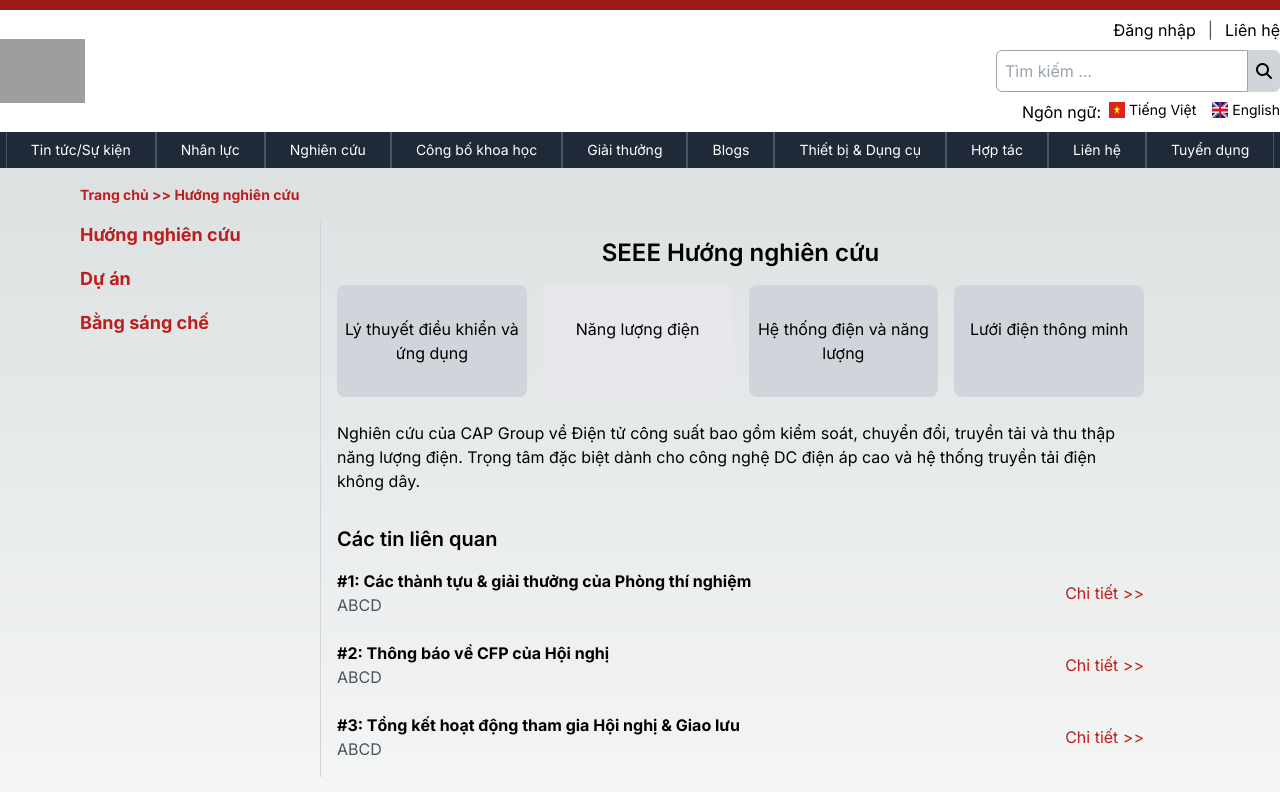
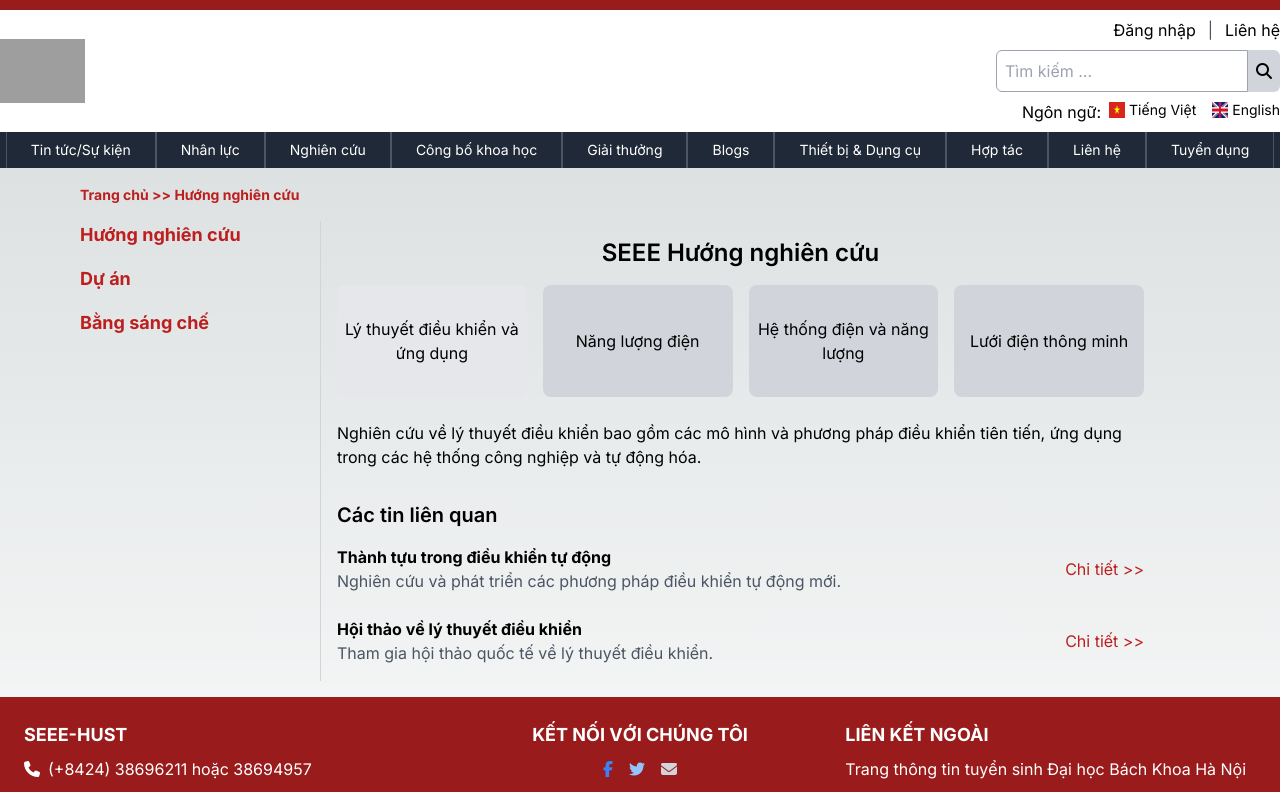
Before and after one commit to vhxmt/cds_ttkt, a Next.js app: page /nghien-cuu/huong-nghien-cuu in a window 1280 px wide. Shown: the top 792 px of the page. Built offline with nearby package versions, Linux system fonts and the light colour scheme; grey boxes are pictures that could not be loaded.

Commit message:
optimise

```diff
--- a/src/app/giai-thuong/giai-thuong-bai-trinh-bay-hoi-nghi/page.tsx
+++ b/src/app/giai-thuong/giai-thuong-bai-trinh-bay-hoi-nghi/page.tsx
@@ -1,4 +1,3 @@
-// src/app/giai-thuong/giai-thuong-khac/page.tsx
 // src/app/giai-thuong/giai-thuong-khac/page.tsx
 'use client'
 import { useState } from 'react';
--- a/src/app/hop-tac/hop-tac-khoi-doanh-nghiep/page.tsx
+++ b/src/app/hop-tac/hop-tac-khoi-doanh-nghiep/page.tsx
@@ -1,13 +1,13 @@
 "use client";
 import CooperationSection from "@/components/frame/CooperationSection";
 import cooperationData from "@/data/cooperations.json";
-import cooperationEventData from "@/data/hop-tac/cooperationEventData.json"; // Importing the new JSON file
+import cooperationEventData from "@/data/hop-tac/cooperationEventData.json";
 import SideMenu from '@/components/display-block/SideMenu';
 import Breadcrumb from '@/components/breadcrumb';
 import NewsList from '@/components/display-block/news/NewsList';
 
 const { domesticCooperation } = cooperationData;
-const { cooperationEventData: newsData } = cooperationEventData; // Accessing the event data
+const { cooperationEventData: newsData } = cooperationEventData;
 
 export default function NewsPage() {
     return (
--- a/src/app/nghien-cuu/huong-nghien-cuu/page.tsx
+++ b/src/app/nghien-cuu/huong-nghien-cuu/page.tsx
@@ -1,61 +1,93 @@
-// src/app/nghien-cuu/huong-nghien-cuu.tsx
-'use client'
+'use client';
+import { useState, useEffect } from 'react';
 import SideMenu from '@/components/display-block/SideMenu';
 import Breadcrumb from '@/components/breadcrumb';
 
+// Define the types for the data based on the JSON structure
+interface ResearchArea {
+    name: string;
+    highlight?: boolean;
+    description?: string;
+    relatedNews?: RelatedNews[];
+}
+
+interface RelatedNews {
+    id: number;
+    title: string;
+    description: string;
+    link: string;
+}
+
+interface ResearchData {
+    title: string;
+    researchAreas: ResearchArea[];
+    description: string;
+    relatedNews: RelatedNews[];
+}
 
 export default function HuongNghienCuu() {
+    const [researchData, setResearchData] = useState<ResearchData | null>(null);
+    const [selectedAreaIndex, setSelectedAreaIndex] = useState<number>(0); // Default to the first item
+
+    useEffect(() => {
+        import('@/data/nghien-cuu/huong-nghien-cuu/data.json')
+            .then((module) => {
+                setResearchData(module.default as ResearchData);
+                // Set default selected area to the first one if data is available
+                if (module.default && module.default.researchAreas.length > 0) {
+                    setSelectedAreaIndex(0);
+                }
+            })
+            .catch((error) => console.error('Error loading JSON data:', error));
+    }, []);
+
+    if (!researchData) {
+        return <div>Loading...</div>;
+    }
+
+    const { title, researchAreas } = researchData;
+    const selectedArea = researchAreas[selectedAreaIndex];
+
+    const handleAreaClick = (index: number) => {
+        setSelectedAreaIndex(index);
+    };
+
     return (
         <div className="max-w-6xl mx-auto p-4">
-            {/* Main Container */}
-            {/* Breadcrumb */}
             <Breadcrumb />
             <div className="flex space-x-4">
-                {/* Side Menu */}
                 <SideMenu currentSection="Nghiên cứu" />
-
-
-                {/* Main Content */}
                 <div className="w-3/4 p-4 border-l border-gray-300">
-                    <h2 className="text-2xl font-semibold mb-4 text-center">SEEE Hướng nghiên cứu</h2>
-
-                    {/* Research Focus Areas */}
+                    <h2 className="text-2xl font-semibold mb-4 text-center">{title}</h2>
                     <div className="grid grid-cols-4 gap-4 mb-6">
-                        <div className="bg-gray-200 text-center py-8 rounded-lg bg-gray-300">Lý thuyết điều khiển và ứng dụng</div>
-                        <div className="bg-gray-200 text-center py-8 rounded-lg ">Năng lượng điện</div>
-                        <div className="bg-gray-200 text-center py-8 rounded-lg bg-gray-300">Hệ thống điện và năng lượng</div>
-                        <div className="bg-gray-200 text-center py-8 rounded-lg bg-gray-300">Lưới điện thông minh</div>
+                        {researchAreas.map((area, index) => (
+                            <button
+                                key={index}
+                                onClick={() => handleAreaClick(index)}
+                                className={`py-8 rounded-lg text-center ${
+                                    selectedAreaIndex === index ? 'bg-gray-200' : 'bg-gray-300'
+                                }`}
+                            >
+                                {area.name}
+                            </button>
+                        ))}
                     </div>
-
-                    {/* Research Description */}
                     <div className="text-base mb-8">
-                        Nghiên cứu của CAP Group về Điện tử công suất bao gồm kiểm soát, chuyển đổi, truyền tải và thu thập năng lượng điện. Trọng tâm đặc biệt dành cho công nghệ DC điện áp cao và hệ thống truyền tải điện không dây.
+                        {selectedArea.description}
                     </div>
-
-                    {/* Related News */}
                     <h3 className="text-xl font-semibold mb-4">Các tin liên quan</h3>
                     <div className="space-y-6">
-                        <div className="flex justify-between items-center">
-                            <div>
-                                <h4 className="font-bold">#1: Các thành tựu & giải thưởng của Phòng thí nghiệm</h4>
-                                <p className="text-gray-600">ABCD</p>
+                        {selectedArea.relatedNews?.map((news) => (
+                            <div key={news.id} className="flex justify-between items-center">
+                                <div>
+                                    <h4 className="font-bold">{news.title}</h4>
+                                    <p className="text-gray-600">{news.description}</p>
+                                </div>
+                                <a href={news.link} className="text-[#BD1E1E]">
+                                    Chi tiết &gt;&gt;
+                                </a>
                             </div>
-                            <a href="#" className="text-[#BD1E1E]">Chi tiết &gt;&gt;</a>
-                        </div>
-                        <div className="flex justify-between items-center">
-                            <div>
-                                <h4 className="font-bold">#2: Thông báo về CFP của Hội nghị</h4>
-                                <p className="text-gray-600">ABCD</p>
-                            </div>
-                            <a href="#" className="text-[#BD1E1E]">Chi tiết &gt;&gt;</a>
-                        </div>
-                        <div className="flex justify-between items-center">
-                            <div>
-                                <h4 className="font-bold">#3: Tổng kết hoạt động tham gia Hội nghị & Giao lưu</h4>
-                                <p className="text-gray-600">ABCD</p>
-                            </div>
-                            <a href="#" className="text-[#BD1E1E]">Chi tiết &gt;&gt;</a>
-                        </div>
+                        ))}
                     </div>
                 </div>
             </div>
--- /dev/null
+++ b/src/data/nghien-cuu/huong-nghien-cuu/data.json
@@ -0,0 +1,102 @@
+{
+    "title": "SEEE Hướng nghiên cứu",
+    "researchAreas": [
+        {
+            "name": "Lý thuyết điều khiển và ứng dụng",
+            "highlight": false,
+            "description": "Nghiên cứu về lý thuyết điều khiển bao gồm các mô hình và phương pháp điều khiển tiên tiến, ứng dụng trong các hệ thống công nghiệp và tự động hóa.",
+            "relatedNews": [
+                {
+                    "id": 1,
+                    "title": "Thành tựu trong điều khiển tự động",
+                    "description": "Nghiên cứu và phát triển các phương pháp điều khiển tự động mới.",
+                    "link": "#"
+                },
+                {
+                    "id": 2,
+                    "title": "Hội thảo về lý thuyết điều khiển",
+                    "description": "Tham gia hội thảo quốc tế về lý thuyết điều khiển.",
+                    "link": "#"
+                }
+            ]
+        },
+        {
+            "name": "Năng lượng điện",
+            "highlight": true,
+            "description": "Nghiên cứu về năng lượng điện bao gồm chuyển đổi, lưu trữ và phân phối năng lượng điện.",
+            "relatedNews": [
+                {
+                    "id": 1,
+                    "title": "Nghiên cứu về pin năng lượng",
+                    "description": "Phát triển công nghệ pin hiệu suất cao.",
+                    "link": "#"
+                },
+                {
+                    "id": 2,
+                    "title": "Hội thảo về năng lượng xanh",
+                    "description": "Tham gia hội thảo quốc tế về năng lượng xanh.",
+                    "link": "#"
+                }
+            ]
+        },
+        {
+            "name": "Hệ thống điện và năng lượng",
+            "highlight": true,
+            "description": "Nghiên cứu về các hệ thống điện và năng lượng bao gồm thiết kế, phân phối và quản lý các hệ thống điện năng lượng.",
+            "relatedNews": [
+                {
+                    "id": 1,
+                    "title": "Dự án cải tiến hệ thống điện",
+                    "description": "Cải tiến hệ thống điện trong khu công nghiệp.",
+                    "link": "#"
+                },
+                {
+                    "id": 2,
+                    "title": "Hội thảo về quản lý năng lượng",
+                    "description": "Tham gia hội thảo về quản lý năng lượng bền vững.",
+                    "link": "#"
+                }
+            ]
+        },
+        {
+            "name": "Lưới điện thông minh",
+            "highlight": true,
+            "description": "Nghiên cứu về lưới điện thông minh bao gồm công nghệ và phương pháp để làm cho lưới điện trở nên thông minh hơn.",
+            "relatedNews": [
+                {
+                    "id": 1,
+                    "title": "Phát triển lưới điện thông minh",
+                    "description": "Các công nghệ mới cho lưới điện thông minh.",
+                    "link": "#"
+                },
+                {
+                    "id": 2,
+                    "title": "Hội thảo về lưới điện tương lai",
+                    "description": "Tham gia hội thảo về tương lai của lưới điện.",
+                    "link": "#"
+                }
+            ]
+        }
+    ],
+    "description": "Nghiên cứu của CAP Group về Điện tử công suất bao gồm kiểm soát, chuyển đổi, truyền tải và thu thập năng lượng điện. Trọng tâm đặc biệt dành cho công nghệ DC điện áp cao và hệ thống truyền tải điện không dây.",
+    "relatedNews": [
+        {
+            "id": 1,
+            "title": "Các thành tựu & giải thưởng của Phòng thí nghiệm",
+            "description": "ABCD",
+            "link": "#"
+        },
+        {
+            "id": 2,
+            "title": "Thông báo về CFP của Hội nghị",
+            "description": "ABCD",
+            "link": "#"
+        },
+        {
+            "id": 3,
+            "title": "Tổng kết hoạt động tham gia Hội nghị & Giao lưu",
+            "description": "ABCD",
+            "link": "#"
+        }
+    ]
+}
```
